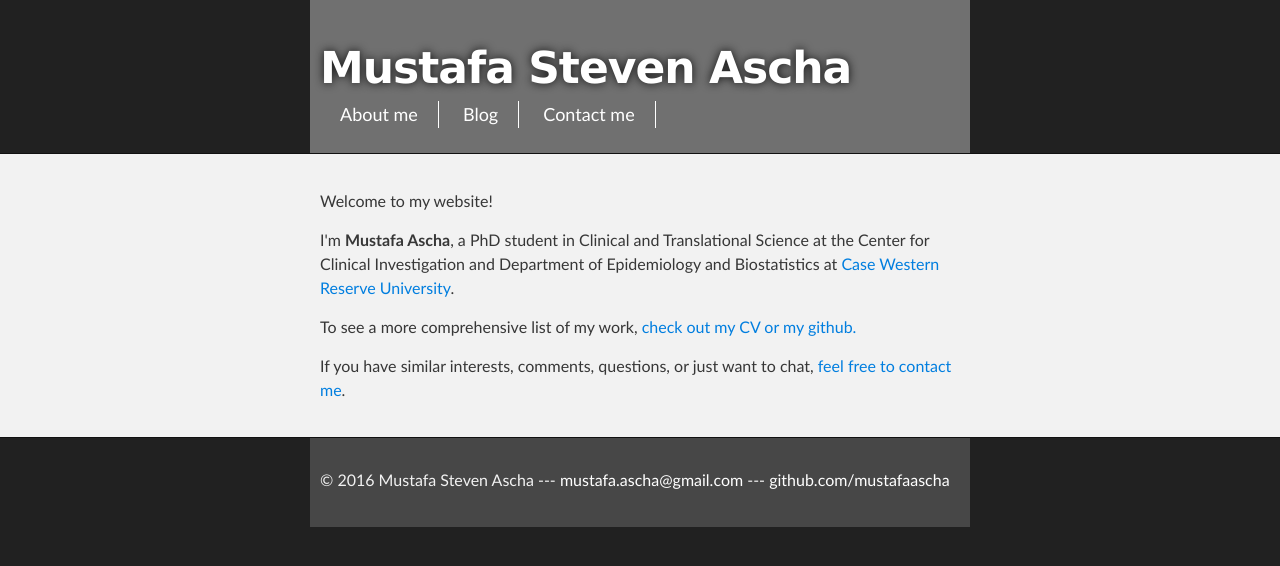
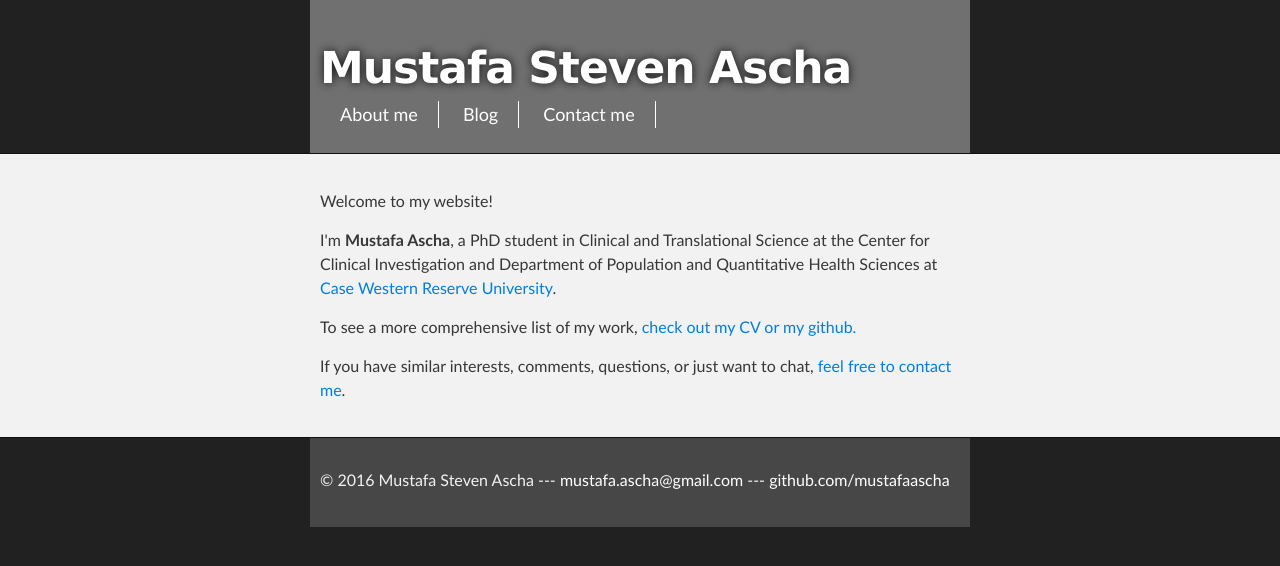
Before and after one commit to mustafaascha/mustafaascha.github.io, a Jekyll site: the page built from index.html, in a window 1280 px wide. Shown: the top 566 px of the page. Built offline with Jekyll 4.4.1, drawn with Linux system fonts in a browser that asks for light colours.

Commit message:
EpiStat -> PQHS

```diff
--- a/index.html
+++ b/index.html
@@ -5,7 +5,7 @@ title: Mustafa Steven Ascha
 
 <p> Welcome to my website!</p>
 
-<p> I'm <strong>Mustafa Ascha</strong>, a PhD student in Clinical and Translational Science at the Center for Clinical Investigation and Department of Epidemiology and Biostatistics at <a href="http://www.case.edu/" target="_blank">Case Western Reserve University</a>.</p>
+<p> I'm <strong>Mustafa Ascha</strong>, a PhD student in Clinical and Translational Science at the Center for Clinical Investigation and Department of Population and Quantitative Health Sciences at <a href="http://www.case.edu/" target="_blank">Case Western Reserve University</a>.</p>
 
 <p> To see a more comprehensive list of my work, <a href="http://mustafa.fyi/assets/Ascha_CV.pdf", target = "_blank"> check out my CV</a> <a href="http://github.com/mustafaascha", target="_blank"> or my github.</a> </p>
 
```
